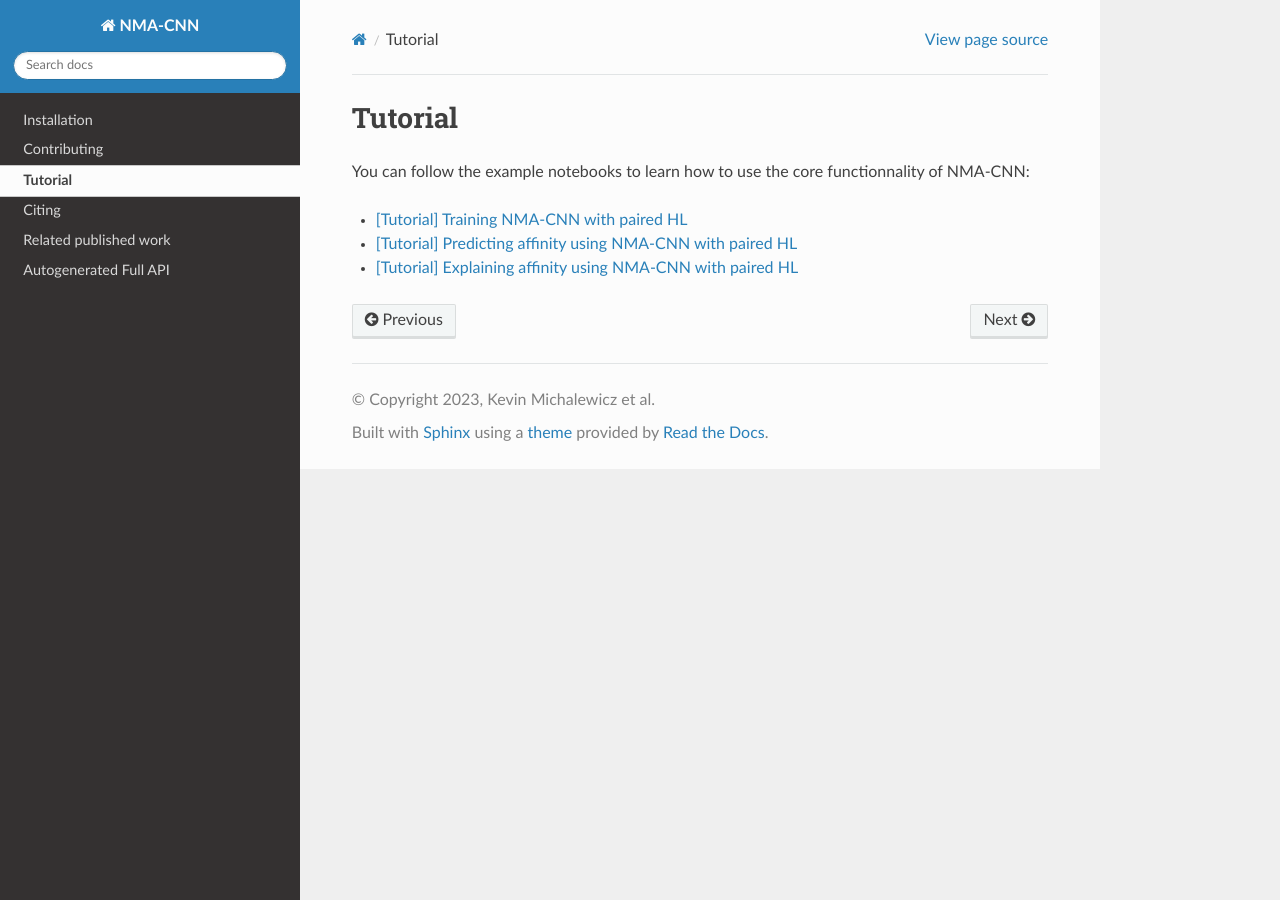
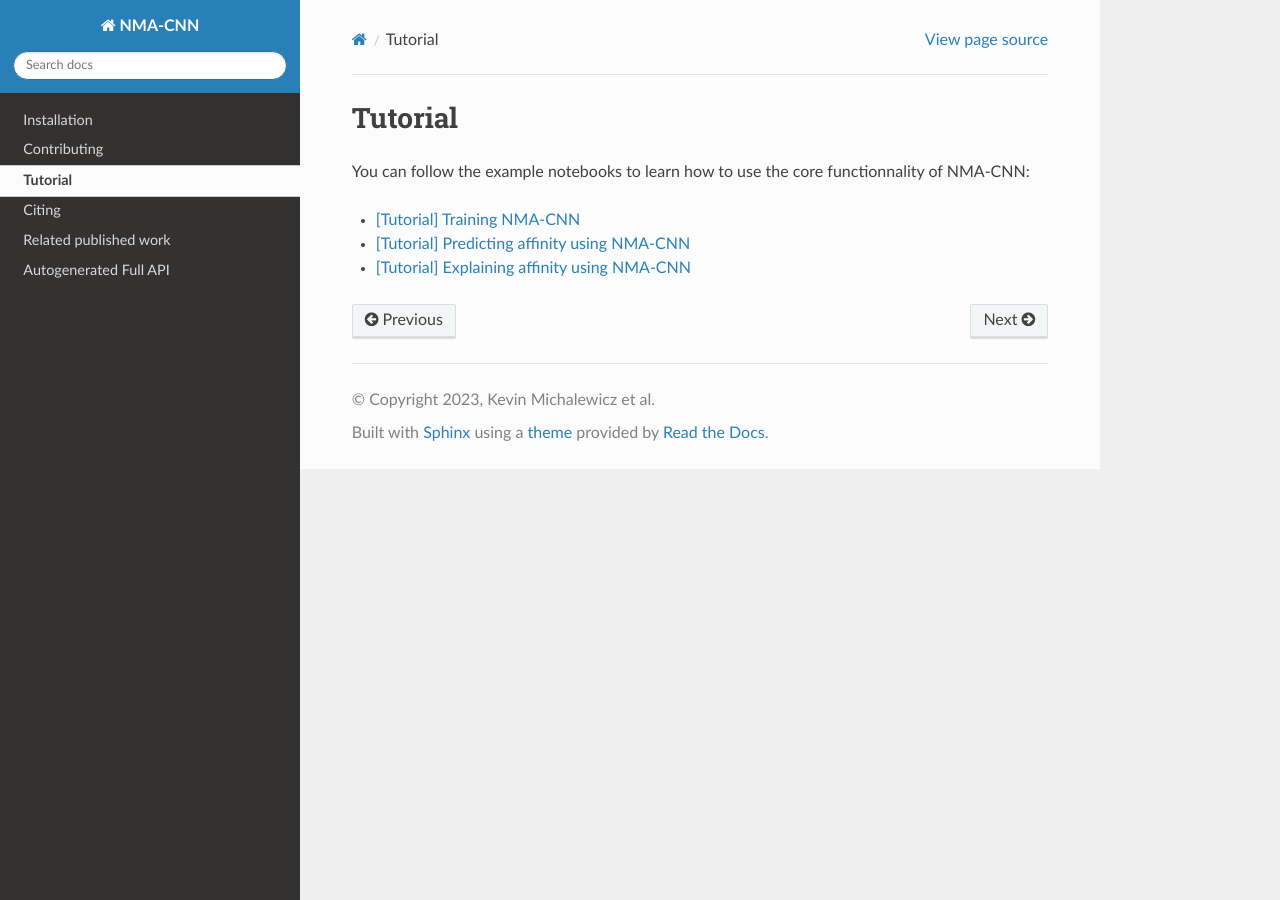
Before and after one commit to kevinmicha/ANTIPASTI, a Sphinx documentation site: the page built from docs/tutorial/index.rst, in a window 1280 px wide. Built offline with Sphinx 7.4.7 and the Read the Docs theme 2.0.0, drawn with Linux system fonts in a browser that asks for light colours.

Commit message:
Removing 'paired HL' from notebook titles

```diff
--- a/docs/tutorial/index.rst
+++ b/docs/tutorial/index.rst
@@ -3,11 +3,11 @@ Tutorial
 
 You can follow the example notebooks to learn how to use the core functionnality of NMA-CNN:
 
-- `[Tutorial] Training NMA-CNN with paired HL <https://github.com/kevinmicha/predicting-affinity/blob/main/notebooks/%5BTutorial%5D%20Training%20NMA-CNN%20with%20paired%20HL.ipynb>`_
+- `[Tutorial] Training NMA-CNN <https://github.com/kevinmicha/predicting-affinity/blob/main/notebooks/%5BTutorial%5D%20Training%20NMA-CNN.ipynb>`_
 
-- `[Tutorial] Predicting affinity using NMA-CNN with paired HL <https://github.com/kevinmicha/predicting-affinity/blob/main/notebooks/%5BTutorial%5D%20Predicting%20affinity%20using%20NMA-CNN%20with%20paired%20HL.ipynb>`_
+- `[Tutorial] Predicting affinity using NMA-CNN <https://github.com/kevinmicha/predicting-affinity/blob/main/notebooks/%5BTutorial%5D%20Predicting%20affinity%20using%20NMA-CNN.ipynb>`_
 
-- `[Tutorial] Explaining affinity using NMA-CNN with paired HL <https://github.com/kevinmicha/predicting-affinity/blob/main/notebooks/%5BTutorial%5D%20Explaining%20affinity%20using%20NMA-CNN%20with%20paired%20HL.ipynb>`_
+- `[Tutorial] Explaining affinity using NMA-CNN <https://github.com/kevinmicha/predicting-affinity/blob/main/notebooks/%5BTutorial%5D%20Explaining%20affinity%20using%20NMA-CNN.ipynb>`_
 
 
 .. toctree::
```
Also changed, not shown: README.md (+3 -3 lines), 6 other files.
